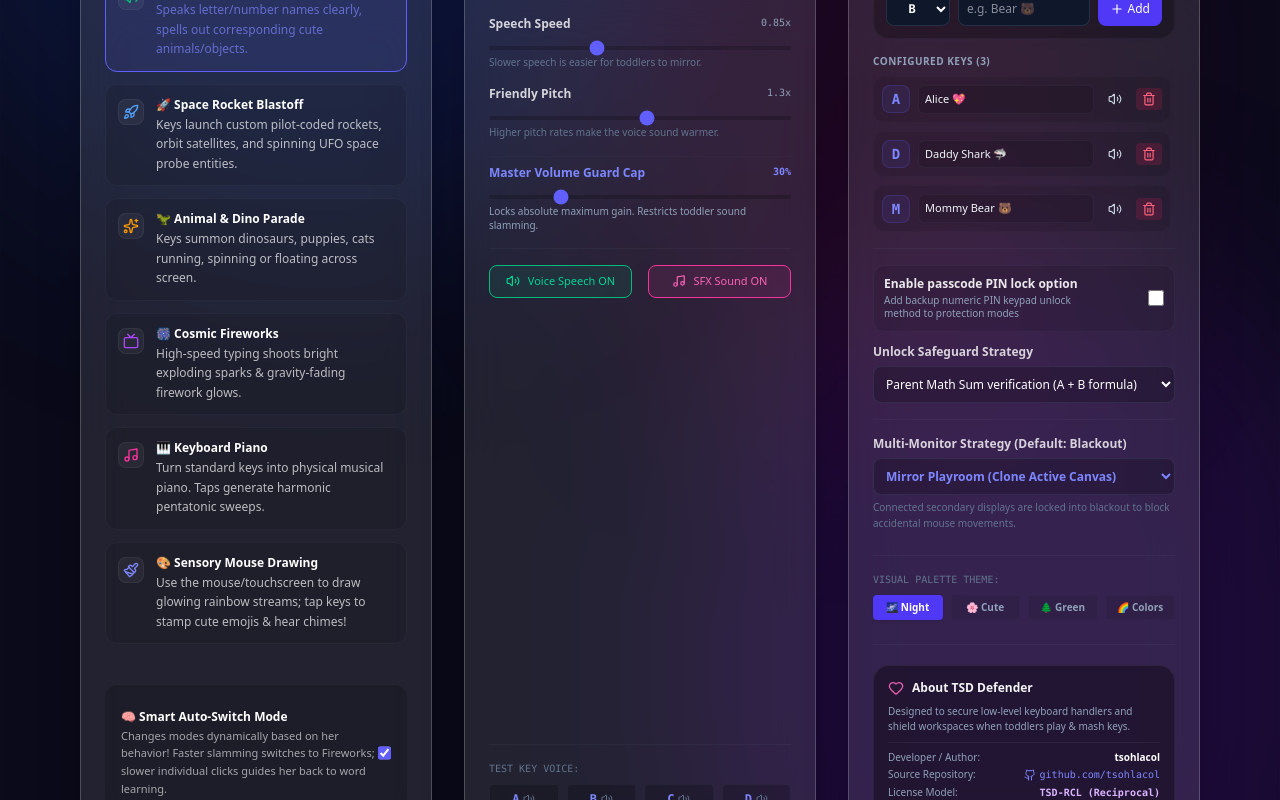
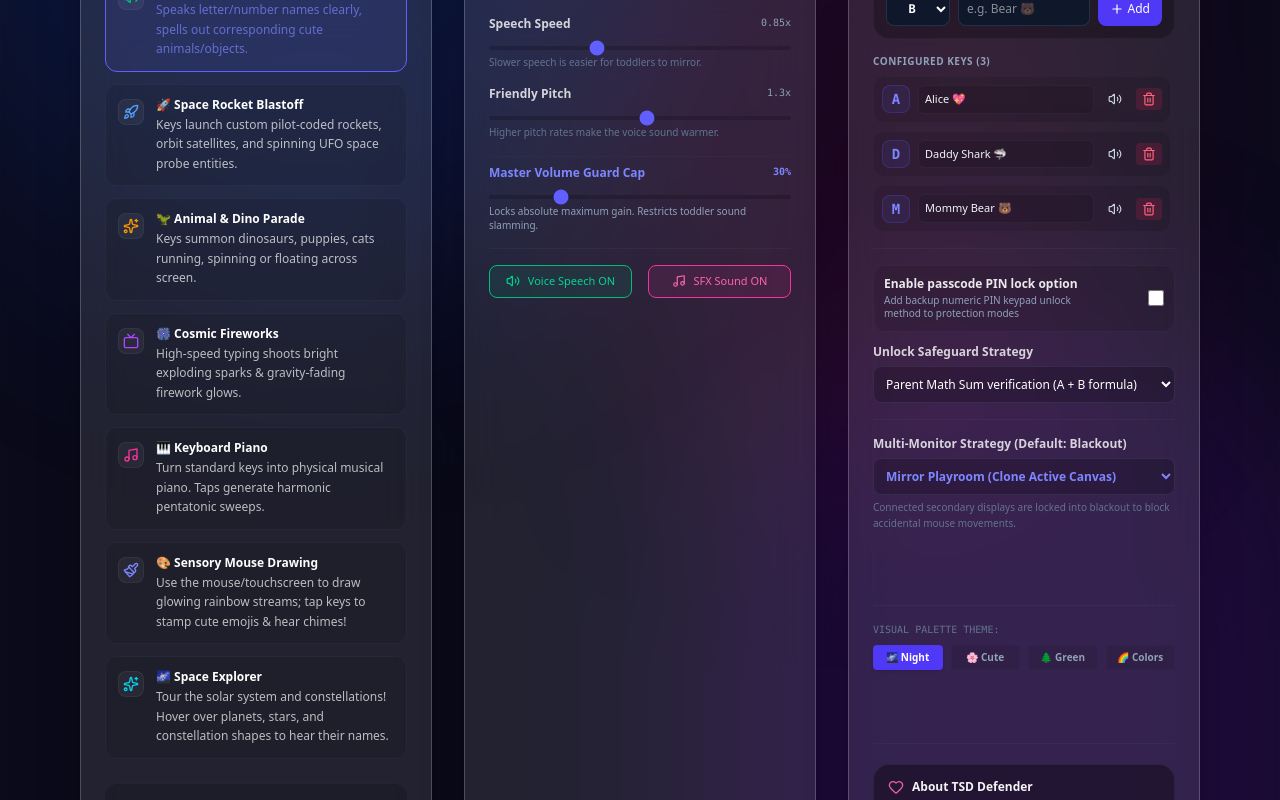
Before and after one commit to tsohlacol/baby-button-masher, a React (Vite) app: page / in a window 1280 px wide. Shown: the part 691-1491 px from the top of the page. Built offline with nearby package versions, Linux system fonts and the light colour scheme.

Commit message:
auto: update App.tsx

```diff
--- a/src/App.tsx
+++ b/src/App.tsx
@@ -587,6 +587,12 @@ export default function App() {
                       icon: <Paintbrush className="w-4 h-4 text-indigo-400" />,
                       title: "🎨 Sensory Mouse Drawing",
                       desc: "Use the mouse/touchscreen to draw glowing rainbow streams; tap keys to stamp cute emojis & hear chimes!"
+                    },
+                    {
+                      id: ScreensaverMode.SPACE_EXPLORER,
+                      icon: <Sparkles className="w-4 h-4 text-cyan-400" />,
+                      title: "🌌 Space Explorer",
+                      desc: "Tour the solar system and constellations! Hover over planets, stars, and constellation shapes to hear their names."
                     }
                   ].map((mode) => (
                     <button
```
